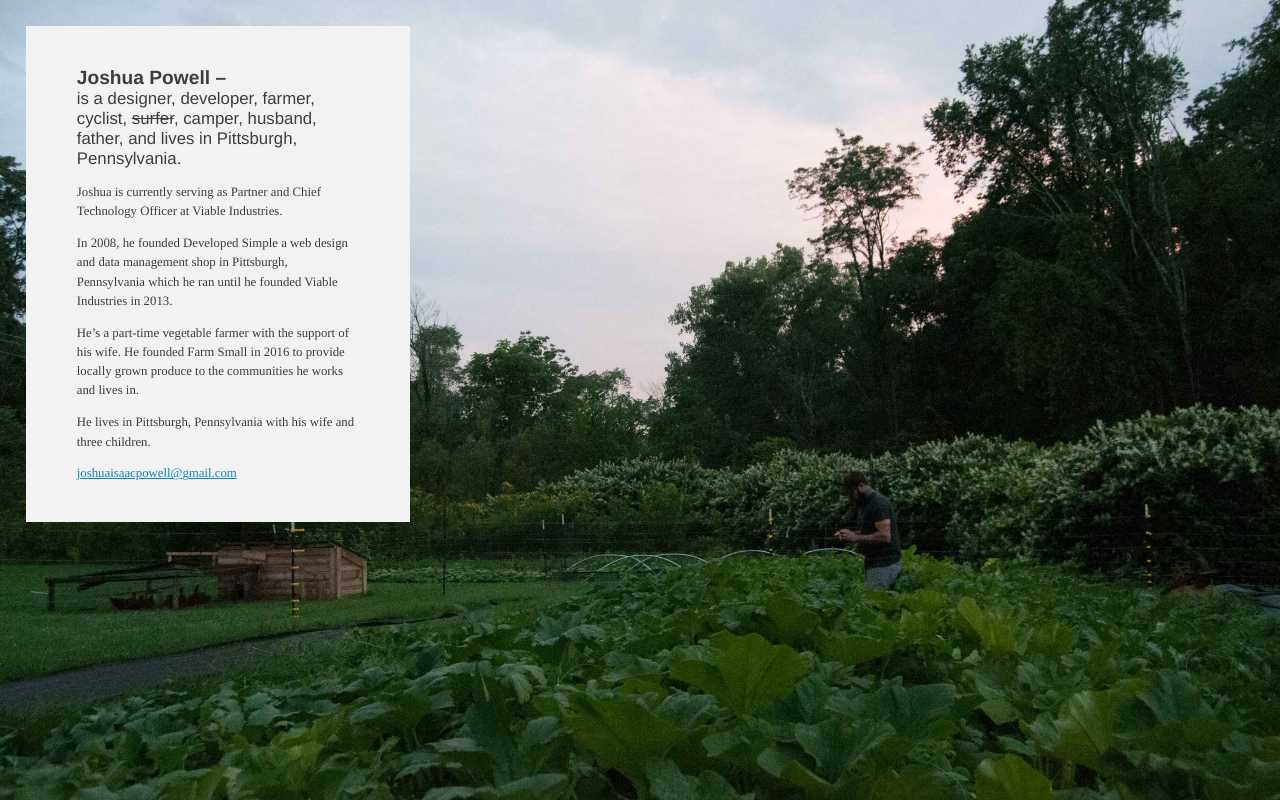
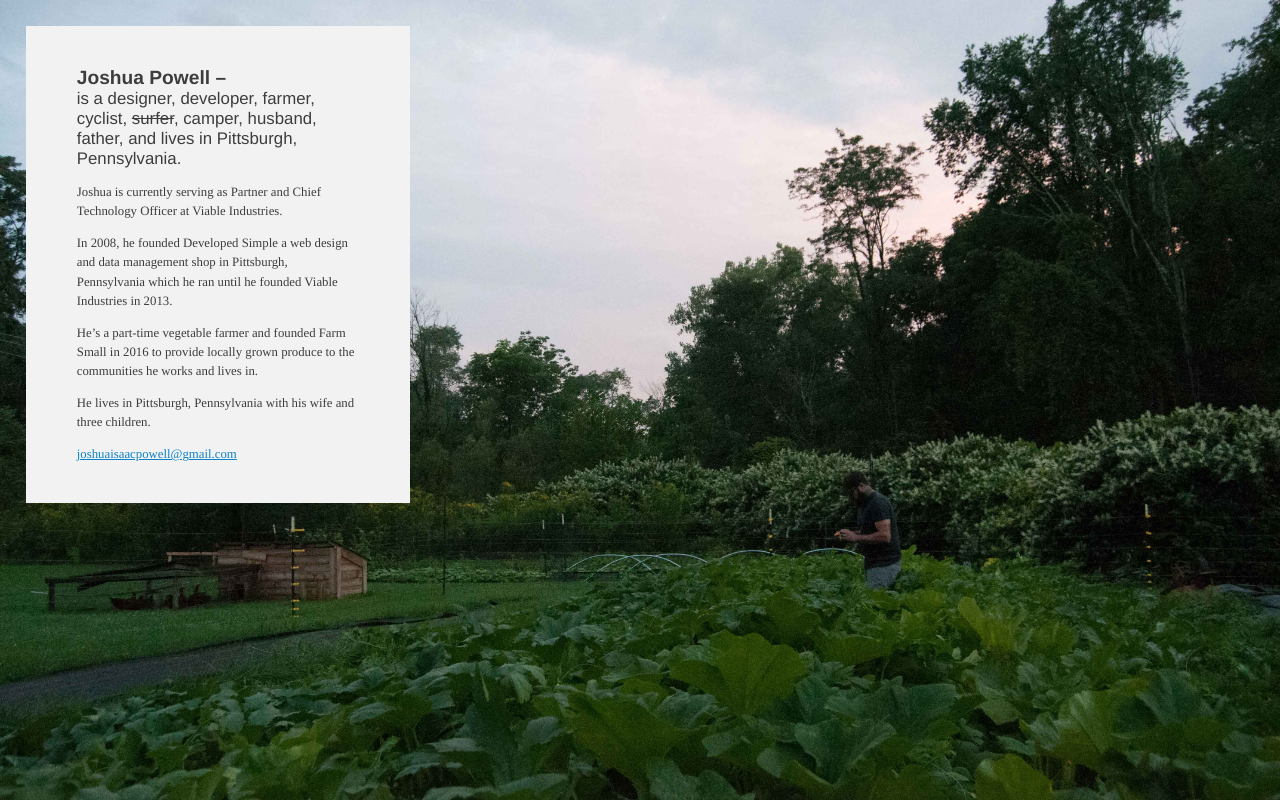
Before and after one commit to joshuapowell/www.joshuapowell.io, a plain HTML site: page public/index.html in a window 1280 px wide. Drawn offline with Linux system fonts and the light colour scheme.

```diff
--- a/public/index.html
+++ b/public/index.html
@@ -55,9 +55,9 @@
         </p>
 
         <p>
-          He’s a part-time vegetable farmer with the support of his
-          wife. He founded Farm Small in 2016 to provide locally grown
-          produce to the communities he works and lives in.
+          He’s a part-time vegetable farmer and founded Farm Small
+          in 2016 to provide locally grown produce to the communities he works
+          and lives in.
         </p>
 
         <p>
```
